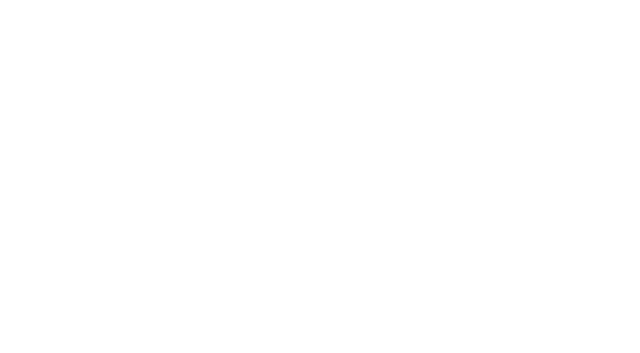
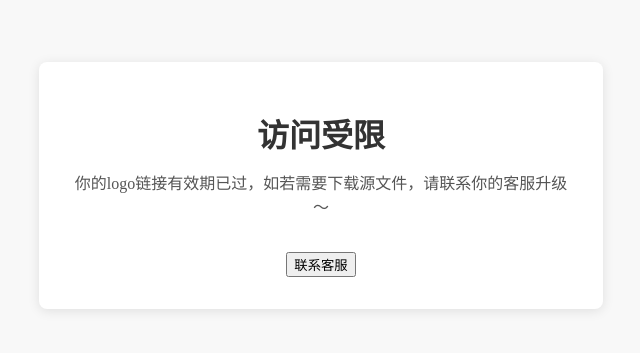
Before and after one commit to filway/sanguo-lego3, a Vue app: page /expired in a window 1280 px wide. Before the commit this address had no page. Shown: the part 223-576 px from the top of the page, without its empty margins (319-959 px from the left). Built offline with nearby package versions, Linux system fonts and the light colour scheme.

Commit message:
加入过期页面相关逻辑

```diff
--- a/src/routes/index.ts
+++ b/src/routes/index.ts
@@ -2,6 +2,7 @@
 import Index from "../views/Index.vue";
 import Editor from "../views/Editor.vue";
 import Download from "../views/Download.vue";
+import Expired from "../views/Expired.vue";
 import { SVG } from "@svgdotjs/svg.js";
 
 declare module "vue-router" {
@@ -32,6 +33,12 @@
       component: Download,
       meta: { title: "下载", disableLoading: true },
     },
+    {
+      path: "/expired",
+      name: "expired",
+      component: Expired,
+      meta: { title: "访问受限", disableLoading: true },
+    },
   ],
 });
 
--- a/src/store/respTypes.ts
+++ b/src/store/respTypes.ts
@@ -9,6 +9,7 @@
   pay_price: string;
   is_pay: string;
   watermark: string;
+  alert_msg: string;
 }
 
 export interface RespData<T = []> {
--- a/src/store/templates.ts
+++ b/src/store/templates.ts
@@ -37,6 +37,7 @@
   currentNameEn?: string;
   tips: string | undefined;
   free_statement: string | undefined;
+  alert_msg: string | undefined;
 }
 
 const stateStroage = sessionStorage.getItem("state");
@@ -52,6 +53,7 @@
     title: "",
     tips: "",
     free_statement: "",
+    alert_msg: "",
   },
   mutations: {
     fetchTemplates(state, rawData: RespListData<TemplateProps[]>) {
@@ -66,9 +68,11 @@
       state.title = rawData.attr?.title;
       state.tips = rawData.attr?.tips;
       state.free_statement = rawData.attr?.free_statement;
+      state.alert_msg = rawData.attr?.alert_msg;
       sessionStorage.setItem("wx", rawData.attr ? rawData.attr.wx : "");
       sessionStorage.setItem("is_pay", rawData.attr ? rawData.attr.is_pay : "");
       sessionStorage.setItem("pay_price", rawData.attr ? rawData.attr.pay_price : "");
+      sessionStorage.setItem("alert_msg", rawData.attr ? rawData.attr.alert_msg : "");
       store.dispatch("setWatermarkFromResponse", rawData);
       sessionStorage.setItem("watermark", rawData.attr ? rawData.attr.watermark : "");
     },
--- /dev/null
+++ b/src/views/Expired.vue
@@ -0,0 +1,138 @@
+<template>
+  <div class="expired-container">
+    <div class="expired-content">
+      <van-icon name="warning-o" size="60" color="#f5222d" />
+      <h1>访问受限</h1>
+      <p class="message">{{ alertMsg }}</p>
+      <div class="contact-info">
+        <van-button type="primary" block round @click="contactService">联系客服</van-button>
+      </div>
+    </div>
+
+    <!-- 客服微信弹窗 -->
+    <van-dialog v-model:show="isShowWxDialog" class="wxDialog" show-cancel-button cancel-button-text="点击关闭"
+      confirm-button-text="复制微信号" :before-close="copyWx" width="90%">
+      <div class="image">
+        <img src="../assets/img/cs.png" alt="" />
+      </div>
+      <div class="text">
+        <h4>添加客服微信号，联系您的专属客服升级服务</h4>
+        <div>微信号: {{ wx }}</div>
+      </div>
+    </van-dialog>
+  </div>
+</template>
+
+<script lang="ts">
+import { defineComponent, computed, ref } from 'vue';
+import { useStore } from 'vuex';
+import { GlobalDataProps } from '../store/index';
+import { Toast } from 'vant';
+
+export default defineComponent({
+  name: 'Expired',
+  setup() {
+    const store = useStore<GlobalDataProps>();
+    const alertMsg = computed(() => store.state.templates.alert_msg || '你的logo链接有效期已过，如若需要下载源文件，请联系你的客服升级～');
+
+    // 客服微信弹窗相关
+    const isShowWxDialog = ref(false);
+    const wx = sessionStorage.getItem('wx') || '';
+
+    const contactService = () => {
+      isShowWxDialog.value = true;
+    };
+
+    const copyWx = (action: string) => {
+      if (action === 'confirm') {
+        // 复制微信号到剪贴板
+        const textArea = document.createElement('textarea');
+        textArea.value = wx;
+        document.body.appendChild(textArea);
+        textArea.select();
+        document.execCommand('copy');
+        document.body.removeChild(textArea);
+        Toast.success('微信号已复制');
+        return false;
+      } else {
+        return true;
+      }
+    };
+
+    return {
+      alertMsg,
+      contactService,
+      isShowWxDialog,
+      wx,
+      copyWx
+    };
+  }
+});
+</script>
+
+<style lang="scss" scoped>
+.expired-container {
+  height: 100vh;
+  width: 100%;
+  display: flex;
+  justify-content: center;
+  align-items: center;
+  background-color: #f8f8f8;
+
+  .expired-content {
+    text-align: center;
+    padding: 2rem;
+    border-radius: 8px;
+    background-color: white;
+    box-shadow: 0 2px 12px rgba(0, 0, 0, 0.1);
+    width: 80%;
+    max-width: 500px;
+
+    h1 {
+      margin: 1rem 0;
+      color: #333;
+    }
+
+    .message {
+      font-size: 1rem;
+      color: #555;
+      margin-bottom: 2rem;
+      line-height: 1.5;
+    }
+
+    .contact-info {
+      margin-top: 1.5rem;
+    }
+  }
+
+  .wxDialog {
+    .image {
+      width: 100%;
+      height: 13rem;
+
+      img {
+        height: 100%;
+        width: 100%;
+      }
+    }
+
+    .text {
+      display: flex;
+      flex-direction: column;
+      text-align: center;
+      padding: 1rem;
+
+      h4 {
+        letter-spacing: 2px;
+        font-size: 16px;
+        margin: 0 0 0.5rem;
+      }
+
+      div {
+        font-size: 14px;
+        color: rgba(0, 0, 0, 0.719);
+      }
+    }
+  }
+}
+</style>
--- a/src/views/Index.vue
+++ b/src/views/Index.vue
@@ -114,7 +114,7 @@
 <script lang="ts">
 import { computed, defineComponent, onBeforeMount, onMounted, provide, ref } from 'vue'
 import { GlobalDataProps } from '../store/index'
-import { useRoute } from 'vue-router'
+import { useRoute, useRouter } from 'vue-router'
 import { useStore } from 'vuex'
 import useCreateLogo from '@/hooks/useCreateLogo'
 import PreviewDialog from '@/components/PreviewDialog.vue'
@@ -137,6 +137,7 @@
     const showPreview = ref(false)
     const isLoading = computed(() => store.getters.isLoading)
     const route = useRoute()
+    const router = useRouter()
     const currentId = ref(0)
     const currentIndex = ref(0)
     const store = useStore<GlobalDataProps>()
@@ -251,6 +252,12 @@
         data: { sn: sn || '' },
       })
 
+      // 检查是否有过期提示信息
+      if (store.state.templates.alert_msg) {
+        // 如果存在过期提示，则跳转到过期页面
+        router.push('/expired')
+        return
+      }
 
       // 提前请求后端接口拿到横版和竖版列表字体的base64, 然后引入到head标签里面的style里面
       const firstItem = logoList.value[0]
```
Also changed, not shown: 1 other file (tests, documents, lock files or other folders).
